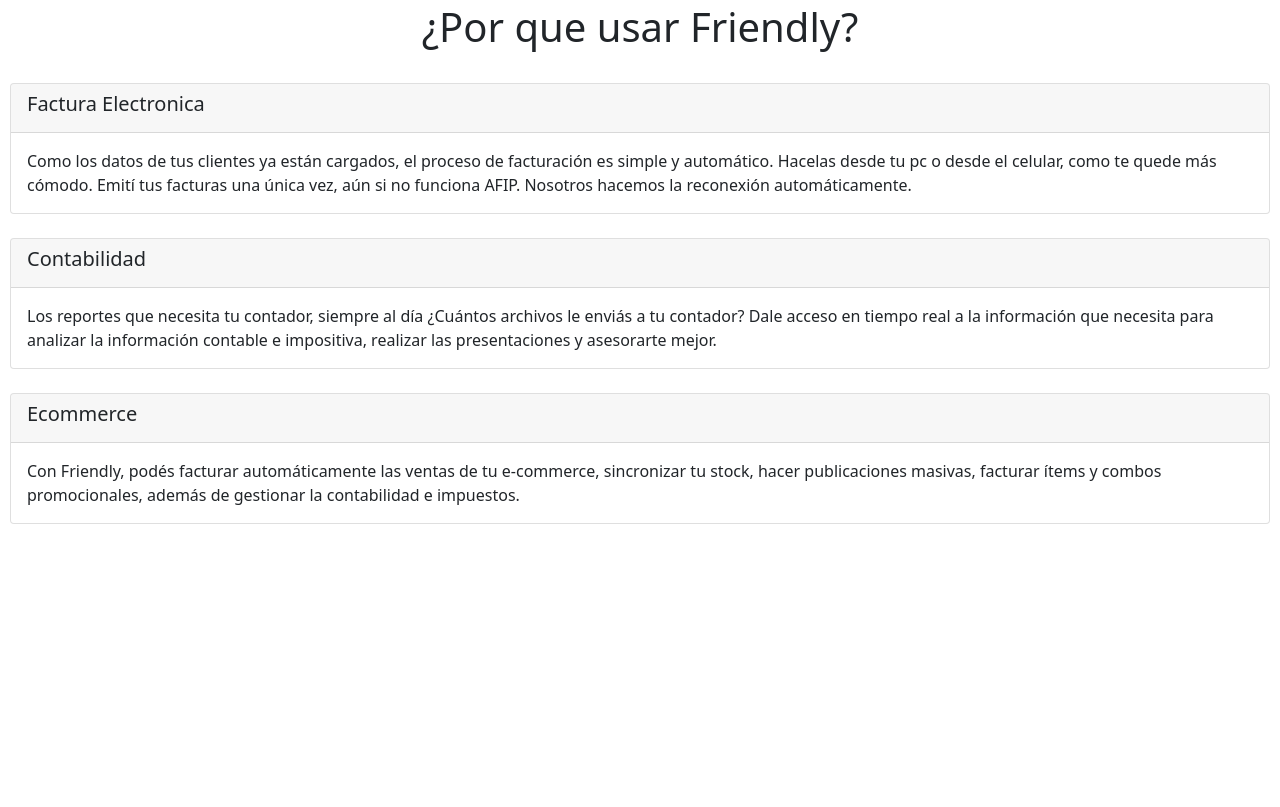
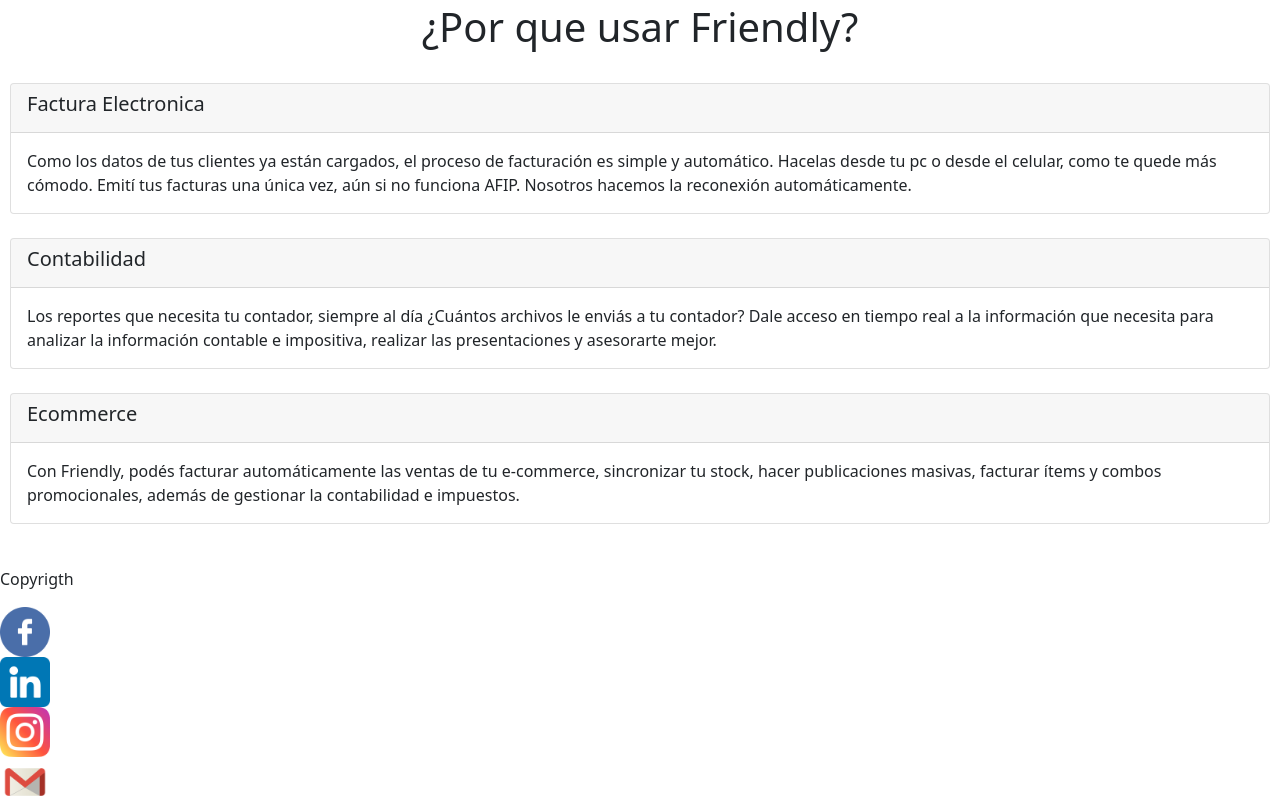
Before and after one commit to N1colasP1nzon/Friendly_Repo, a website: page index.html in a window 1280 px wide. Shown: the part 596-1403 px from the top of the page. Before the commit the page ends 1163 px from the top, so only its background shows below. Drawn offline with nearby package versions, Linux system fonts and the light colour scheme.

Commit message:
Arreglos

```diff
--- a/index.html
+++ b/index.html
@@ -145,7 +145,7 @@
     </section>
 
     <br>
-    <!-- <section class="pieDePagina">
+    <section class="pieDePagina">
         <div class="container-fuid">
             <footer>
                 <p class="letraPieDePagina">Copyrigth</p>
@@ -177,7 +177,7 @@
                 </section>
             </footer>
         </div>
-    </section> -->
+    </section>
 
 
     <script src="https://cdn.jsdelivr.net/npm/@popperjs/core@2.10.2/dist/umd/popper.min.js"
```
